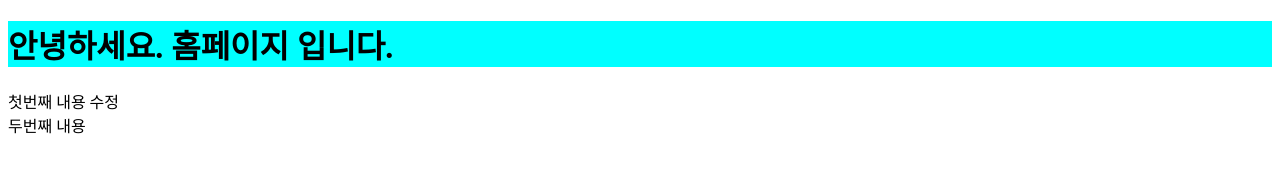
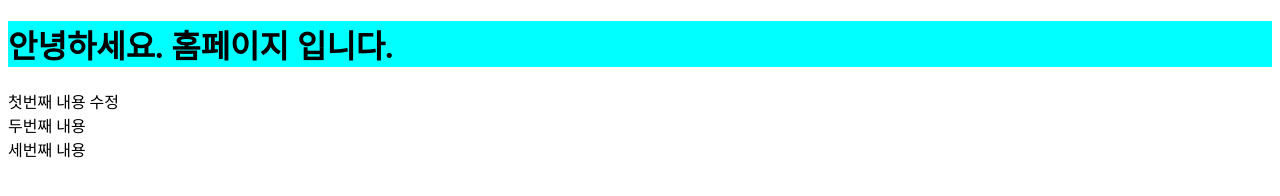
Before and after one commit to Seosujeong872/page-test, a plain HTML site: page index.html in a window 1280 px wide. Drawn offline with Linux system fonts and the light colour scheme.

Commit message:
세번째 내용

```diff
--- a/index.html
+++ b/index.html
@@ -10,5 +10,6 @@
     <h1>안녕하세요. 홈페이지 입니다.</h1>
     <div>첫번째 내용 수정</div>
     <div>두번째 내용</div>
+    <div>세번째 내용</div>
 </body>
 </html>
```
